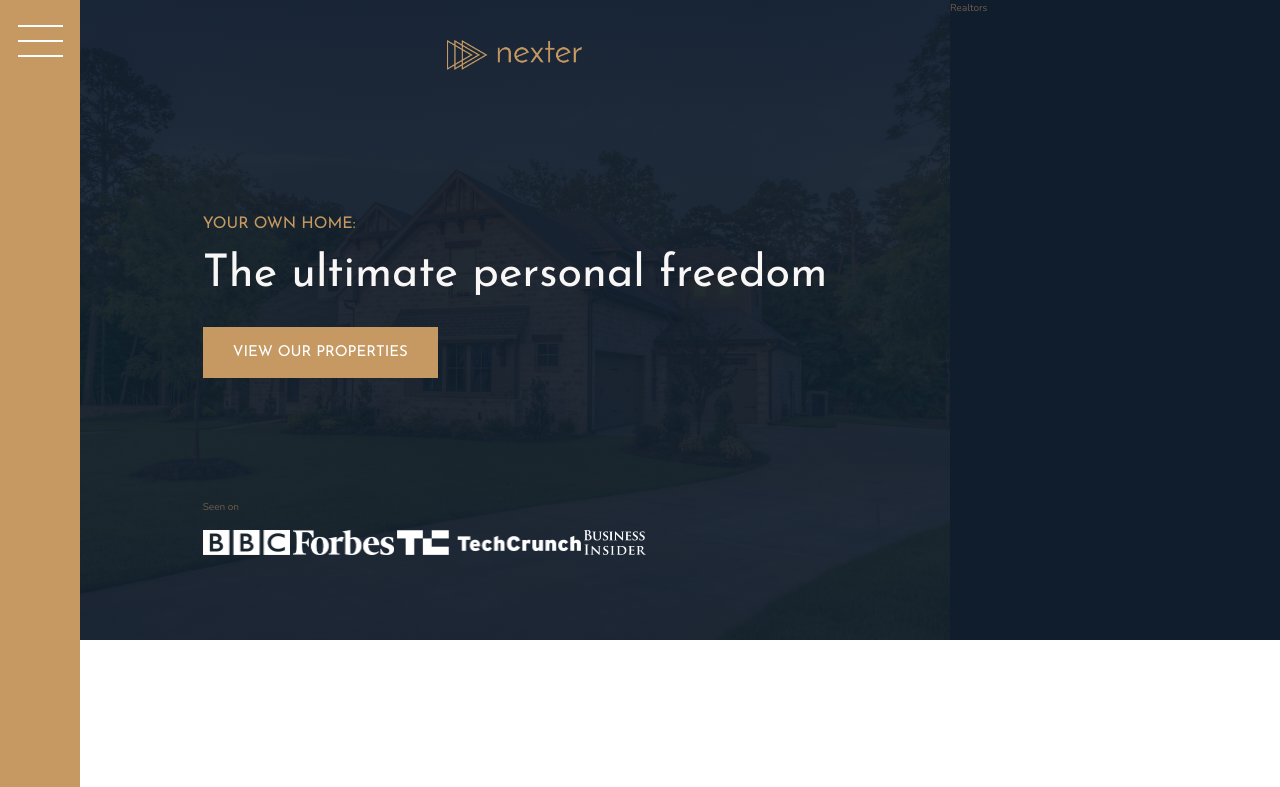
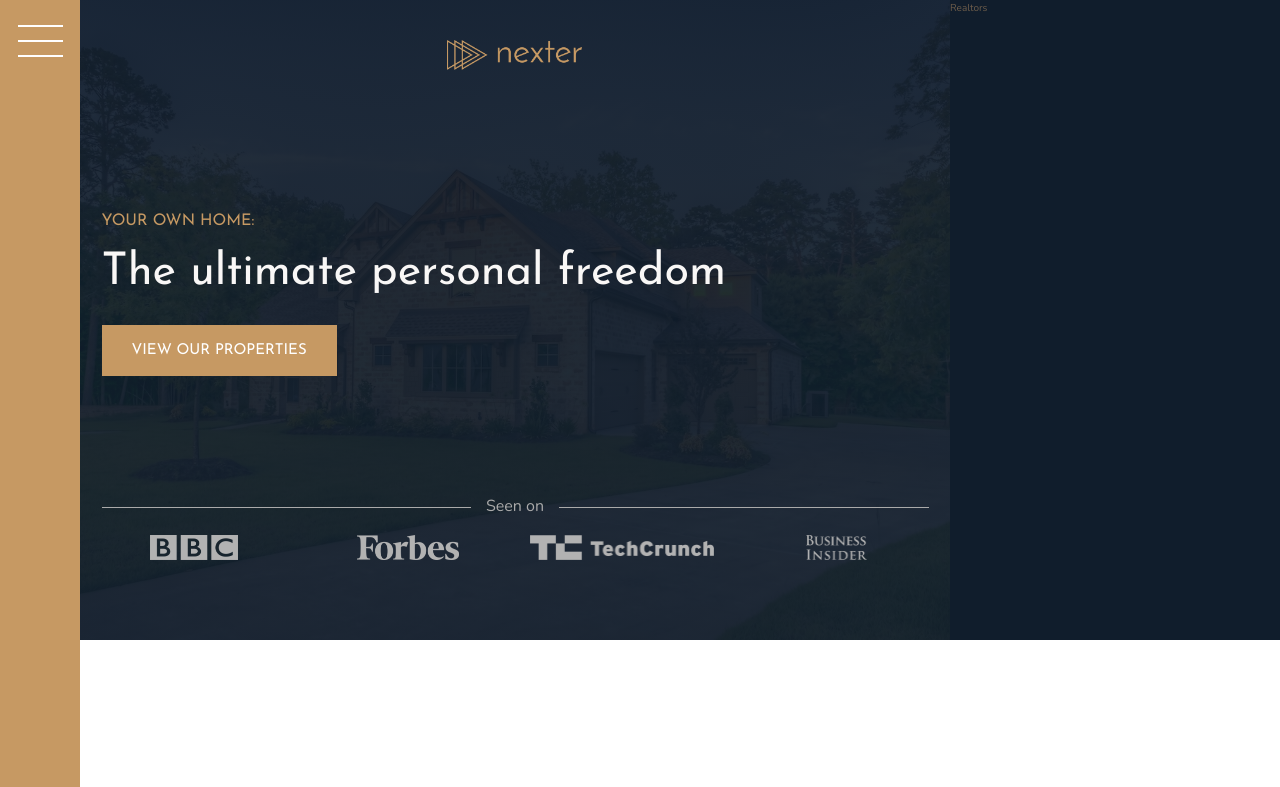
Before and after one commit to nitinporwal/Nexter, a website: page index.html in a window 1280 px wide. Shown: the top 787 px of the page. Drawn offline with nearby package versions, Linux system fonts and the light colour scheme.

Commit message:
complete header component

```diff
--- a/sass/_header.scss
+++ b/sass/_header.scss
@@ -28,11 +28,30 @@
   }
 
   &__seenon-text {
+    display: grid;
+    grid-template-columns: 1fr max-content 1fr;
+    font-size: 1.6rem;
+    align-items: center;
+    column-gap: 1.5rem;
+    color: $color-grey-light-2;
+
+    &::before,
+    &::after {
+      content: '';
+      height: 1px;
+      display: block;
+      background-color: currentColor;
+    }
   }
 
   &__seenon-logos {
+    display: grid;
+    grid-template-columns: repeat(4, 1fr);
+    column-gap: 3rem;
+    justify-items: center;
     img {
       height: 2.5rem;
+      filter: brightness(70%);
     }
   }
 }
```
Also changed, not shown: css/style.css.
